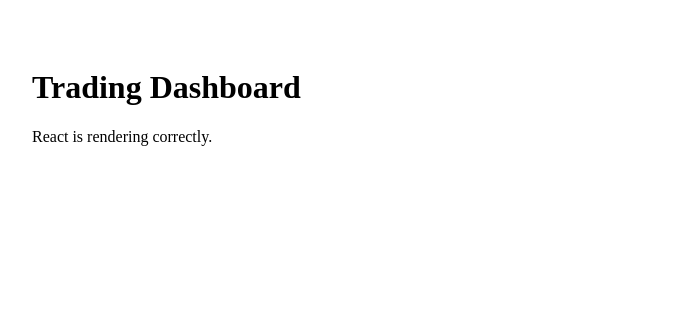
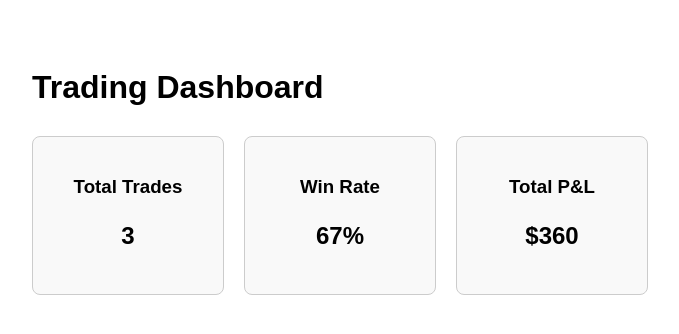
Before and after one commit to nn6vgzby7x-cell/trading-dashboard, a React (Create React App) app: page / in a window 1280 px wide. Shown: the top 334 px of the page, without its empty margins (16-695 px from the left). Built offline with nearby package versions, Linux system fonts and the light colour scheme.

Commit message:
Update App.js
save

```diff
--- a/src/App.js
+++ b/src/App.js
@@ -1,8 +1,34 @@
 export default function App() {
+  const stats = [
+    { label: "Total Trades", value: 3 },
+    { label: "Win Rate", value: "67%" },
+    { label: "Total P&L", value: "$360" },
+  ];
+
   return (
-    <div style={{ padding: 40 }}>
+    <div style={{ padding: 40, fontFamily: "Arial" }}>
       <h1>Trading Dashboard</h1>
-      <p>React is rendering correctly.</p>
+
+      <div style={{ display: "flex", gap: 20, marginTop: 30 }}>
+        {stats.map((stat, index) => (
+          <div
+            key={index}
+            style={{
+              border: "1px solid #ccc",
+              borderRadius: 8,
+              padding: 20,
+              minWidth: 150,
+              textAlign: "center",
+              background: "#f9f9f9",
+            }}
+          >
+            <h3>{stat.label}</h3>
+            <p style={{ fontSize: 24, fontWeight: "bold" }}>
+              {stat.value}
+            </p>
+          </div>
+        ))}
+      </div>
     </div>
   );
 }
```
